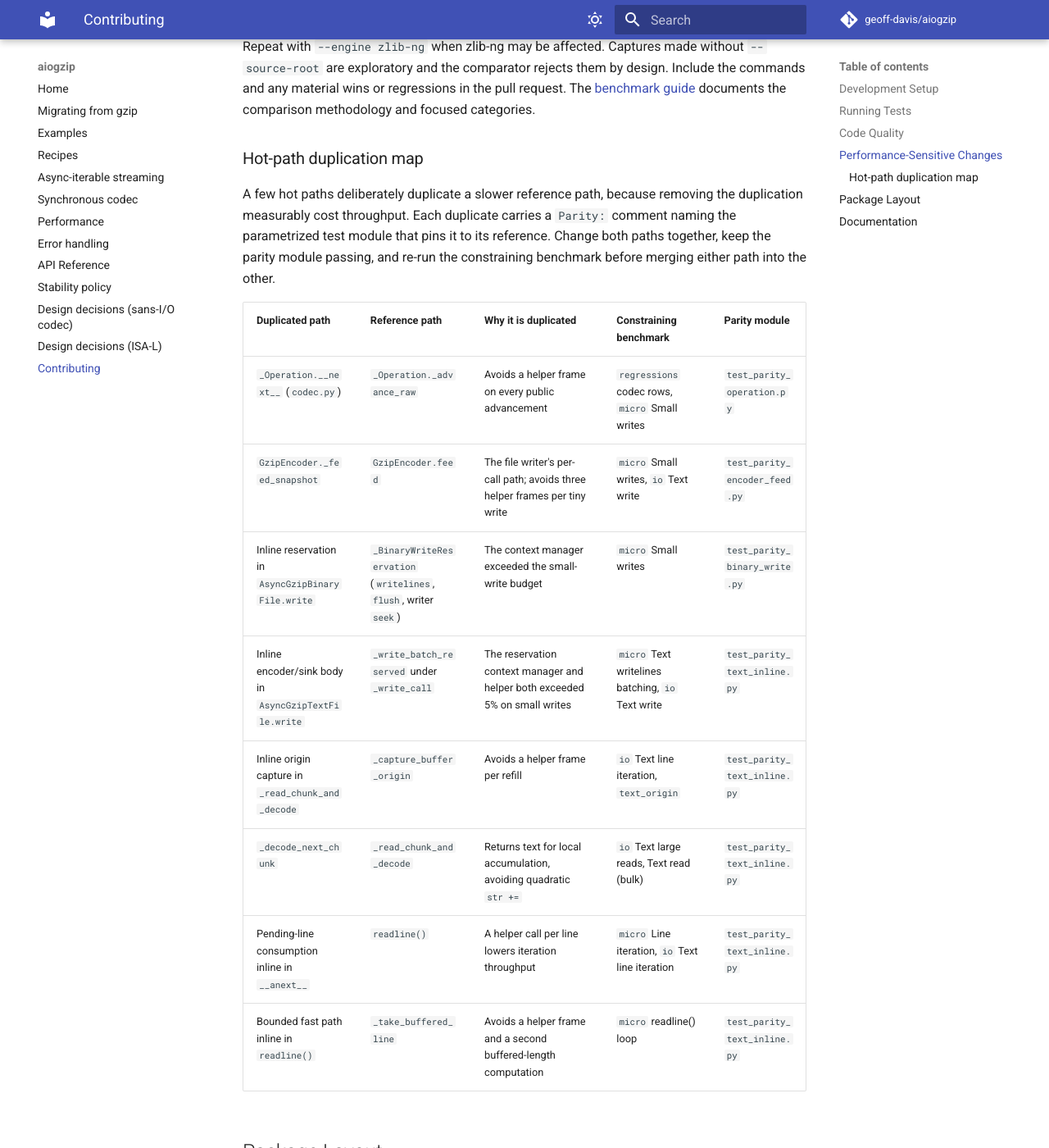
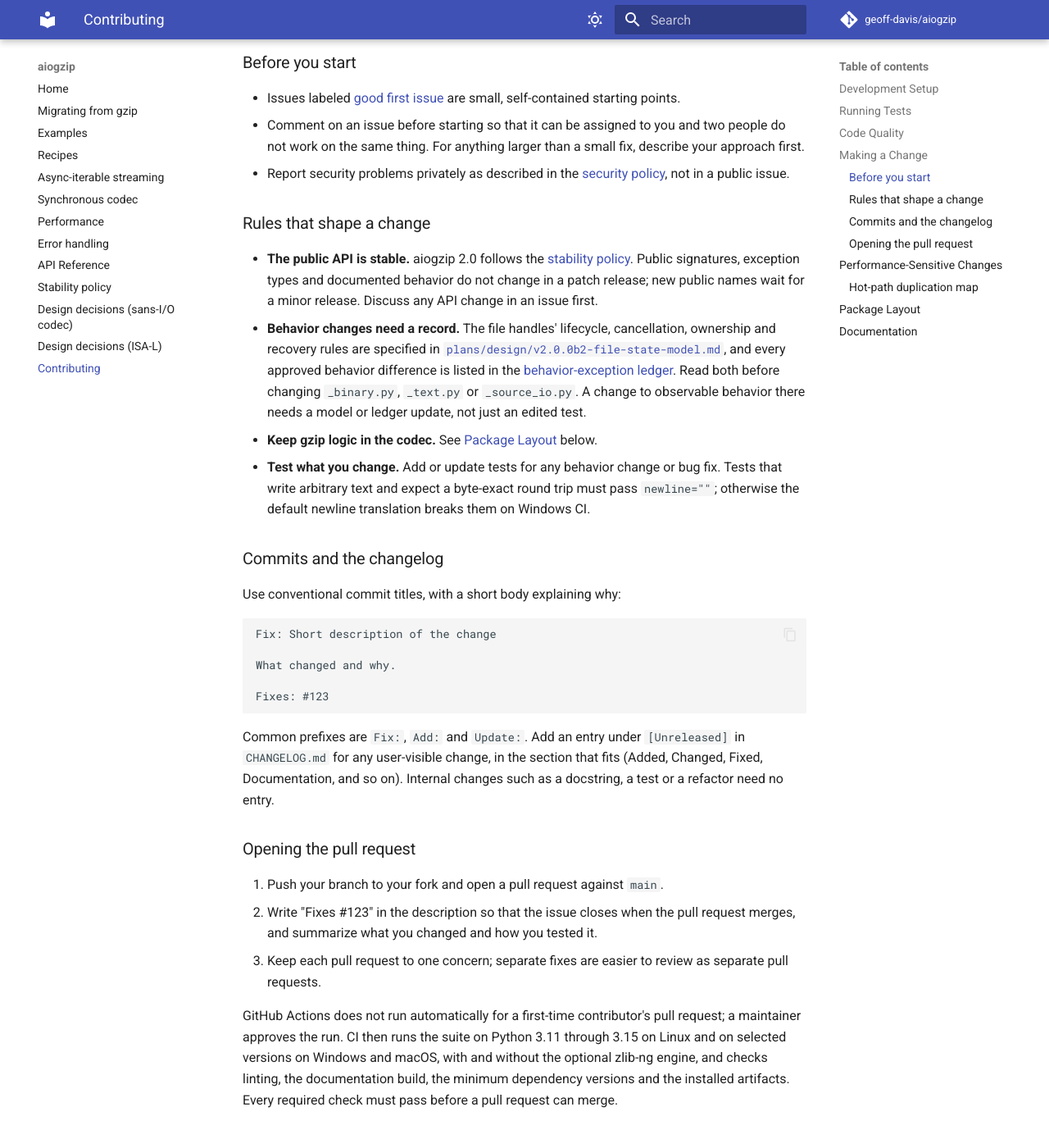
Before and after one commit to geoff-davis/aiogzip, an MkDocs documentation site: the page built from docs/contributing.md, in a window 1280 px wide and 1400 px high, scrolled down 1730 px. Shown: the whole window at 82% size. Built offline with MkDocs 1.6.1 and Material for MkDocs 9.7.7, drawn with Linux system fonts in a browser that asks for light colours; comment, search, counter and statistics services are not loaded; the version menu is left out; some of the changed text lies outside the part shown.

Commit message:
Add: Contributor workflow guide and root CONTRIBUTING.md
Expand docs/contributing.md with forking, uv-based setup, the hooks that
refuse commits on main and pushes from stale branches, commit and changelog
conventions, the API stability and behavior-record rules, and how pull
requests are approved and tested. Add a short root CONTRIBUTING.md, which
GitHub links from the new-issue and new-pull-request pages.

🤖 Generated with [Claude Code](https://claude.com/claude-code)

Co-Authored-By: Claude Opus 5.5 <noreply@anthropic.com>
Claude-Session: https://claude.ai/code/session_016d34WUJ3chyVonxns6H5y6

````diff
--- a/docs/contributing.md
+++ b/docs/contributing.md
@@ -7,50 +7,138 @@ maintenance branch retains compatibility with older supported interpreters.
 
 ## Development Setup
 
-1. **Clone the repository**:
+1. **Fork and clone the repository**:
+
+    Fork [geoff-davis/aiogzip](https://github.com/geoff-davis/aiogzip) on
+    GitHub, then clone your fork and add the main repository as `upstream`:
 
     ```bash
-    git clone https://github.com/geoff-davis/aiogzip.git
+    git clone https://github.com/<your-username>/aiogzip.git
     cd aiogzip
+    git remote add upstream https://github.com/geoff-davis/aiogzip.git
     ```
 
 2. **Install dependencies**:
 
-    We recommend using a virtual environment.
+    The project uses [uv](https://docs.astral.sh/uv/), and `uv.lock` pins the
+    development tools so every contributor runs the same versions:
 
     ```bash
-    python -m venv .venv
-    source .venv/bin/activate
-    pip install -e ".[dev,csv,docs]"
+    uv sync --all-extras
     ```
 
-3. **Install Pre-commit Hooks**:
+    Prefix commands with `uv run` (for example `uv run pytest`), or activate
+    `.venv`. Without uv, `pip install -e ".[dev,csv,fast,docs]"` in a virtual
+    environment also works, but resolves unpinned tool versions.
 
-    This project uses `prek` (a drop-in replacement for `pre-commit`) to
-    ensure code quality.
+3. **Install the Git hooks**:
+
+    This project uses `prek` (a drop-in replacement for `pre-commit`). It
+    runs ruff, mypy, ty and markdownlint on each commit:
 
     ```bash
-    prek install
+    uv run prek install
     ```
+
+    Two hooks may surprise you. `no-commit-to-branch` refuses commits made
+    directly on `main`, so work on a branch. The pre-push hook
+    `check-branch-fresh` refuses a push when your branch is missing commits
+    from `origin/main`; rebase onto it, as the message suggests.
+
+    In a fork, `origin` is your fork, so also keep your branch current with
+    the main repository: `git fetch upstream && git rebase upstream/main`.
 
 ## Running Tests
 
 Run the full test suite using `pytest`:
 
 ```bash
-pytest
+uv run pytest
 ```
+
+The suite has more than 7,000 tests and takes a couple of minutes. While
+iterating, run the module you are working on, for example
+`uv run pytest tests/test_inspection.py`, then the full suite before opening
+a pull request.
 
 ## Code Quality
 
 We use `ruff` for linting and formatting, and both `mypy` and `ty` for static type checking. These are run automatically by prek, but you can run them manually:
 
 ```bash
-ruff check .
-ruff format .
-mypy src
-ty check src
+uv run prek run --all-files   # everything the hooks run
+uv run ruff check .
+uv run ruff format .
+uv run mypy src
+uv run ty check src
 ```
+
+## Making a Change
+
+### Before you start
+
+- Issues labeled
+  [good first issue](https://github.com/geoff-davis/aiogzip/issues?q=is%3Aissue+is%3Aopen+label%3A%22good+first+issue%22)
+  are small, self-contained starting points.
+- Comment on an issue before starting so that it can be assigned to you and
+  two people do not work on the same thing. For anything larger than a small
+  fix, describe your approach first.
+- Report security problems privately as described in the
+  [security policy](https://github.com/geoff-davis/aiogzip/security/policy),
+  not in a public issue.
+
+### Rules that shape a change
+
+- **The public API is stable.** aiogzip 2.0 follows the
+  [stability policy](stability.md). Public signatures, exception types and
+  documented behavior do not change in a patch release; new public names wait
+  for a minor release. Discuss any API change in an issue first.
+- **Behavior changes need a record.** The file handles' lifecycle,
+  cancellation, ownership and recovery rules are specified in
+  [`plans/design/v2.0.0b2-file-state-model.md`](https://github.com/geoff-davis/aiogzip/blob/main/plans/design/v2.0.0b2-file-state-model.md),
+  and every approved behavior difference is listed in the
+  [behavior-exception ledger](https://github.com/geoff-davis/aiogzip/blob/main/plans/reviews/v2.0.0b2-behavior-exceptions.md).
+  Read both before changing `_binary.py`, `_text.py` or `_source_io.py`. A
+  change to observable behavior there needs a model or ledger update, not just
+  an edited test.
+- **Keep gzip logic in the codec.** See [Package Layout](#package-layout)
+  below.
+- **Test what you change.** Add or update tests for any behavior change or
+  bug fix. Tests that write arbitrary text and expect a byte-exact round trip
+  must pass `newline=""`; otherwise the default newline translation breaks
+  them on Windows CI.
+
+### Commits and the changelog
+
+Use conventional commit titles, with a short body explaining why:
+
+```text
+Fix: Short description of the change
+
+What changed and why.
+
+Fixes: #123
+```
+
+Common prefixes are `Fix:`, `Add:` and `Update:`. Add an entry under
+`[Unreleased]` in `CHANGELOG.md` for any user-visible change, in the section
+that fits (Added, Changed, Fixed, Documentation, and so on). Internal changes
+such as a docstring, a test or a refactor need no entry.
+
+### Opening the pull request
+
+1. Push your branch to your fork and open a pull request against `main`.
+2. Write "Fixes #123" in the description so that the issue closes when the
+   pull request merges, and summarize what you changed and how you tested it.
+3. Keep each pull request to one concern; separate fixes are easier to review
+   as separate pull requests.
+
+GitHub Actions does not run automatically for a first-time contributor's pull
+request; a maintainer approves the run. CI then runs the suite on Python
+3.11 through 3.15 on Linux and on selected versions on Windows and macOS, with
+and without the optional zlib-ng engine, and checks linting, the
+documentation build, the minimum dependency versions and the installed
+artifacts. Every required check must pass before a pull request can merge.
 
 ## Performance-Sensitive Changes
 
@@ -137,7 +225,7 @@ When adding new internals, prefer one of the focused modules and keep
 To build the documentation locally:
 
 ```bash
-mkdocs serve
+uv run mkdocs serve
 ```
 
 Then open [http://localhost:8000](http://localhost:8000) in your browser.
````
Also changed, not shown: CHANGELOG.md (+3 -0 lines), CONTRIBUTING.md (added, +39 -0 lines).
